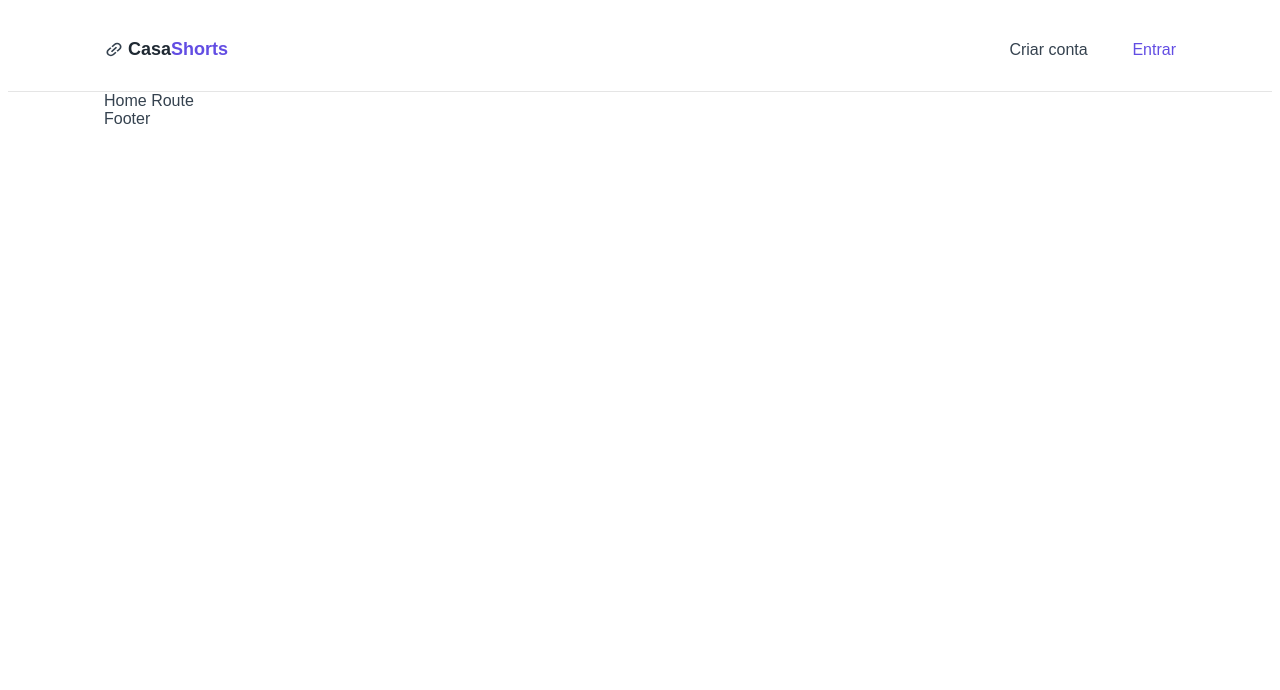
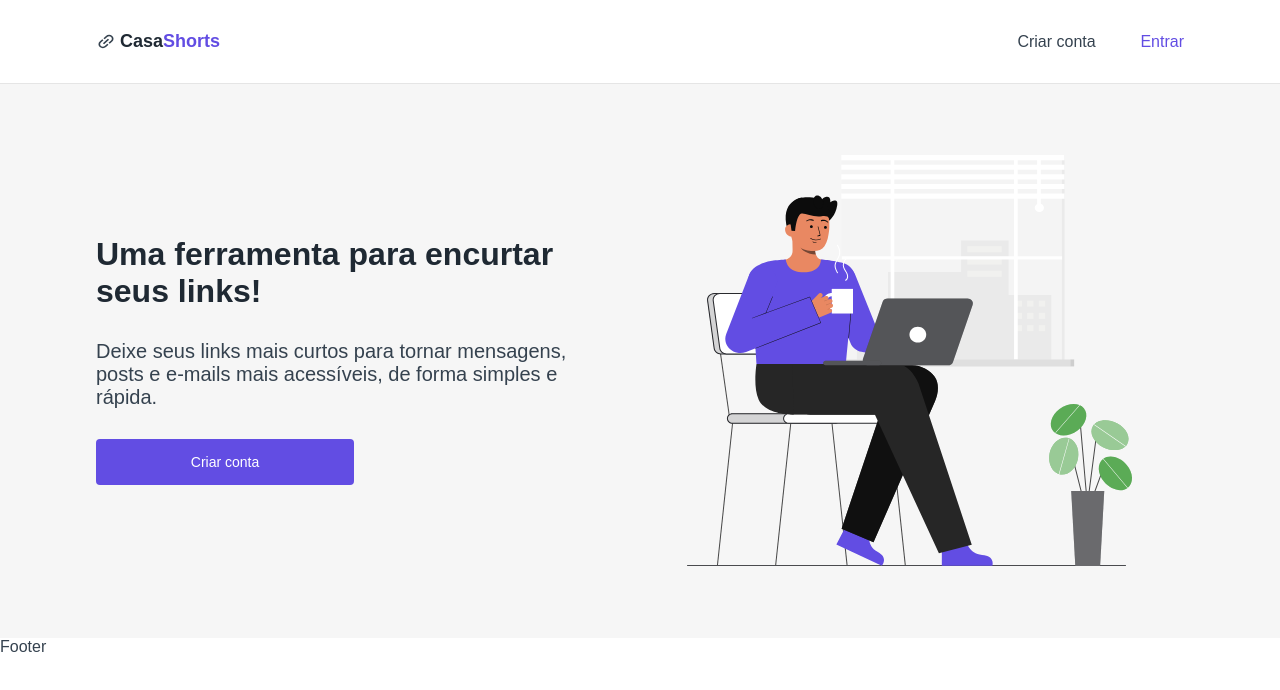
Before and after one commit to mauassenco/casashorts, a React (Vite) app: page / in a window 1280 px wide. Shown: the top 690 px of the page. Built offline with nearby package versions, Linux system fonts and the light colour scheme.

Commit message:
feat: create hero section

```diff
--- /dev/null
+++ b/src/components/Button/index.tsx
@@ -0,0 +1,12 @@
+import React from 'react';
+
+// Styles
+import * as Styles from './styles';
+
+interface IButton {
+  label: string;
+  onClick?: () => void;
+}
+export default function Button({ label }: IButton) {
+  return <Styles.Button>{label}</Styles.Button>;
+}
--- /dev/null
+++ b/src/components/Button/styles.ts
@@ -0,0 +1,21 @@
+import { styled, css } from 'styled-components';
+
+export const Button = styled.button`
+  ${({ theme }) => css`
+    cursor: pointer;
+    background-color: ${theme.colors.primary};
+    border: none;
+    border-radius: 4px;
+    color: ${theme.colors.secondary};
+    font-weight: ${theme.fontWeight.thin};
+    font-size: ${theme.fontSize.xsmall};
+    transition: all ease-in-out 0.2s;
+    width: 100%;
+    height: 2.9rem;
+    max-width: 16.125rem;
+
+    &:hover {
+      background-color: ${theme.colors.third};
+    }
+  `}
+`;
--- a/src/layout/Header/styles.ts
+++ b/src/layout/Header/styles.ts
@@ -9,9 +9,12 @@ export const HeaderContainer = styled.header`
     align-items: center;
     height: 4rem;
     border-bottom: solid ${theme.colors.third} ${theme.border.medium};
+    padding: 0 1.5rem;
+
     @media (min-width: ${theme.breakpoints.desktop}) {
       height: 5.25rem;
       justify-content: space-between;
+      padding: 0 6rem;
     }
   `}
 `;
--- a/src/pages/Home/index.tsx
+++ b/src/pages/Home/index.tsx
@@ -1,5 +1,5 @@
-import React from 'react';
+import Hero from './sections/hero';
 
 export function Home() {
-  return <div>Home Route</div>;
+  return <Hero />;
 }
--- /dev/null
+++ b/src/pages/Home/sections/hero/index.tsx
@@ -0,0 +1,22 @@
+import HeroImage from '../../../../assets/images/svg/hero-image.svg';
+// Styles
+import * as Styles from './styles';
+
+import Button from '../../../../components/Button';
+export default function Hero() {
+  return (
+    <Styles.HeroContainer>
+      <div className="">
+        <h1>Uma ferramenta para encurtar seus links!</h1>
+        <p>
+          Deixe seus links mais curtos para tornar mensagens, posts e e-mails mais acessíveis, de forma simples e
+          rápida.
+        </p>
+        <Button label="Criar conta" />
+      </div>
+      <div className="">
+        <img src={HeroImage} alt="" />
+      </div>
+    </Styles.HeroContainer>
+  );
+}
--- /dev/null
+++ b/src/pages/Home/sections/hero/styles.ts
@@ -0,0 +1,72 @@
+import { styled, css } from 'styled-components';
+
+export const HeroContainer = styled.section`
+  ${({ theme }) => css`
+    display: flex;
+    flex-direction: column;
+    align-items: center;
+    justify-content: center;
+    gap: 1.87rem;
+    padding: 2.2rem 1.5rem;
+    background: ${theme.colors.thirdOpacity35};
+
+    div {
+      display: flex;
+      flex-direction: column;
+      align-items: center;
+      justify-content: center;
+      gap: 1.87rem;
+
+      @media (min-width: ${theme.breakpoints.desktop}) {
+        justify-content: flex-start;
+        align-items: flex-start;
+        width: 50%;
+
+        div {
+          gap: 1rem;
+        }
+
+        h1 {
+          font-size: ${theme.fontSize.xlarge};
+        }
+
+        p {
+          font-size: ${theme.fontSize.medium};
+        }
+
+        img {
+          height: 27.7rem;
+        }
+      }
+    }
+
+    div:first-of-type {
+      max-width: 516px;
+    }
+
+    h1 {
+      font-size: ${theme.fontSize.regular};
+      font-weight: ${theme.fontWeight.semibold};
+      color: ${theme.colors.title};
+      margin: 0;
+    }
+
+    p {
+      font-size: ${theme.fontSize.small};
+      font-weight: ${theme.fontWeight.thin};
+      color: ${theme.colors.text};
+      margin: 0;
+    }
+
+    img {
+      padding: 1rem 0;
+      width: 100%;
+    }
+
+    @media (min-width: ${theme.breakpoints.desktop}) {
+      flex-direction: row;
+      justify-content: space-between;
+      padding: 3.45rem 6rem;
+    }
+  `}
+`;
--- a/src/styles/globals.ts
+++ b/src/styles/globals.ts
@@ -13,9 +13,15 @@ export const GlobalStyles = createGlobalStyle`
     -webkit-user-drag: none;
   }
 
+  body {
+    padding: 0;
+    margin: 0;
+  }
+
   header, main, footer {
     margin: 0 auto;
     max-width: 1280px;
-    padding: 0 6rem;
+    /* padding: 0 1.5rem; */
+    /* padding: 0 6rem; */
     }
 `;
--- a/src/styles/styled.d.ts
+++ b/src/styles/styled.d.ts
@@ -8,6 +8,7 @@ declare module 'styled-components' {
       primary: string;
       secondary: string;
       third: string;
+      thirdOpacity35: string;
       fourth: string;
       backgroundOverlay: string;
       title: string;
--- a/src/styles/theme.ts
+++ b/src/styles/theme.ts
@@ -5,6 +5,7 @@ export const theme: DefaultTheme = {
     primary: '#624DE3',
     secondary: '#ffffff',
     third: '#E5E5E5',
+    thirdOpacity35: 'rgba(229, 229, 229, 0.35)',
     fourth: '#c4c4c4',
     backgroundOverlay: '#1F2933',
     title: '#1F2933',
```
Also changed, not shown: src/assets/images/svg/group-1.svg (deleted), src/assets/images/svg/hero-image.svg (added), src/pages/Home/styles.ts (added).
